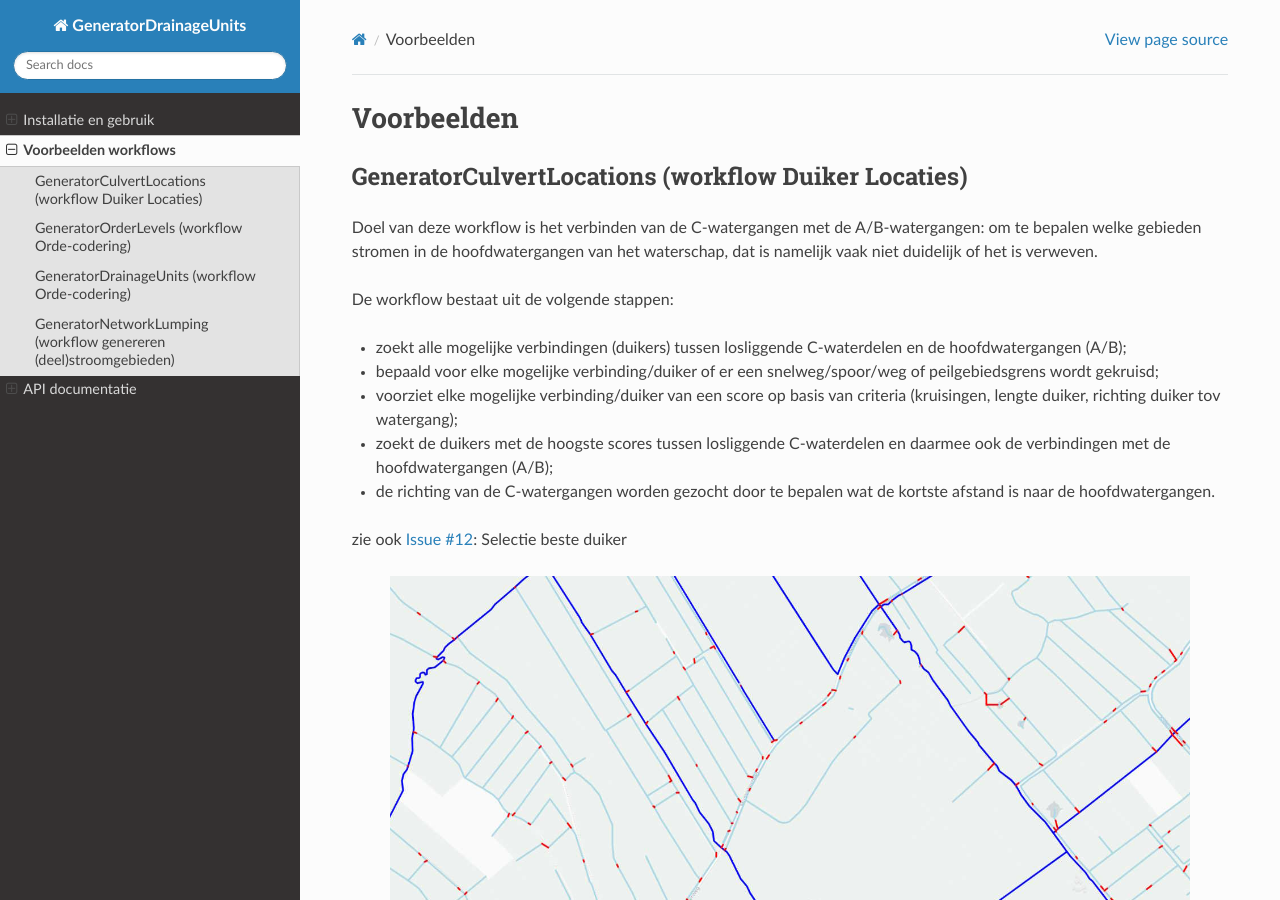
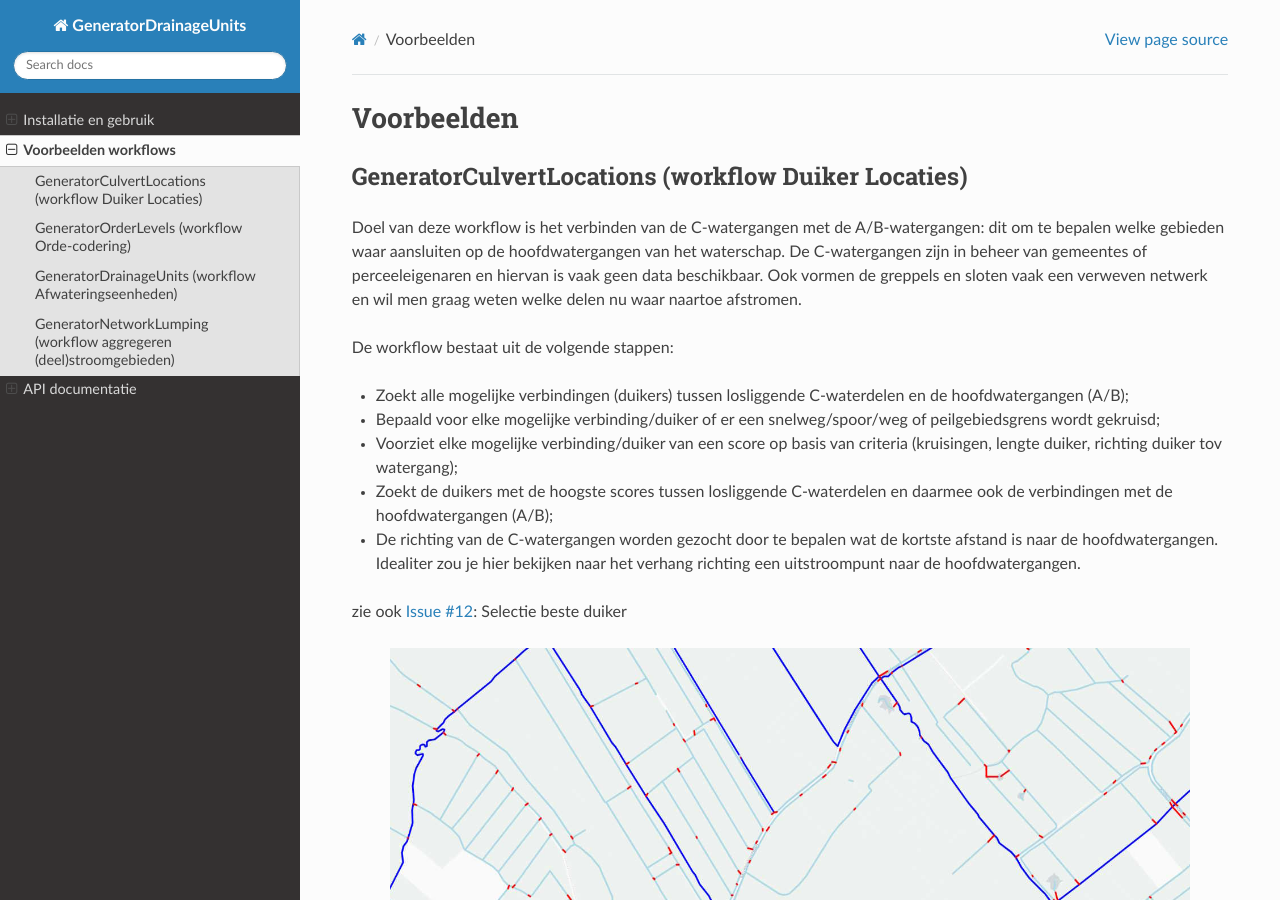
Before and after one commit to Sweco-NL/damo_afvoergebiedaanvoergebied, a Sphinx documentation site: the page built from docs/some_examples.rst, in a window 1280 px wide and 900 px high. Built offline with Sphinx 7.4.7 and the Read the Docs theme 3.1.0, drawn with Linux system fonts in a browser that asks for light colours; some of the changed text lies outside the part shown.

Commit message:
update examples

```diff
--- a/docs/some_examples.rst
+++ b/docs/some_examples.rst
@@ -3,15 +3,17 @@
 
 GeneratorCulvertLocations (workflow Duiker Locaties)
 ^^^^^^^^^^^^^^^^^^^^^^^^^^^^
-Doel van deze workflow is het verbinden van de C-watergangen met de A/B-watergangen: om te bepalen welke gebieden stromen in de hoofdwatergangen van het waterschap, dat is namelijk vaak niet duidelijk of het is verweven.
+Doel van deze workflow is het verbinden van de C-watergangen met de A/B-watergangen: dit om te bepalen welke gebieden waar aansluiten op de hoofdwatergangen van het waterschap.
+De C-watergangen zijn in beheer van gemeentes of perceeleigenaren en hiervan is vaak geen data beschikbaar.
+Ook vormen de greppels en sloten vaak een verweven netwerk en wil men graag weten welke delen nu waar naartoe afstromen.
 
 De workflow bestaat uit de volgende stappen:
 
-* zoekt alle mogelijke verbindingen (duikers) tussen losliggende C-waterdelen en de hoofdwatergangen (A/B);
-* bepaald voor elke mogelijke verbinding/duiker of er een snelweg/spoor/weg of peilgebiedsgrens wordt gekruisd;
-* voorziet elke mogelijke verbinding/duiker van een score op basis van criteria (kruisingen, lengte duiker, richting duiker tov watergang);
-* zoekt de duikers met de hoogste scores tussen losliggende C-waterdelen en daarmee ook de verbindingen met de hoofdwatergangen (A/B);
-* de richting van de C-watergangen worden gezocht door te bepalen wat de kortste afstand is naar de hoofdwatergangen.
+* Zoekt alle mogelijke verbindingen (duikers) tussen losliggende C-waterdelen en de hoofdwatergangen (A/B);
+* Bepaald voor elke mogelijke verbinding/duiker of er een snelweg/spoor/weg of peilgebiedsgrens wordt gekruisd;
+* Voorziet elke mogelijke verbinding/duiker van een score op basis van criteria (kruisingen, lengte duiker, richting duiker tov watergang);
+* Zoekt de duikers met de hoogste scores tussen losliggende C-waterdelen en daarmee ook de verbindingen met de hoofdwatergangen (A/B);
+* De richting van de C-watergangen worden gezocht door te bepalen wat de kortste afstand is naar de hoofdwatergangen. Idealiter zou je hier bekijken naar het verhang richting een uitstroompunt naar de hoofdwatergangen.
 
 zie ook `Issue #12 <https://github.com/Sweco-NL/generator_drainage_units/issues/12#issuecomment-2446702722>`_: Selectie beste duiker
 
@@ -66,15 +68,17 @@
 Figuur: Afleiden orde codering van de A/B watergangen
 
 
-GeneratorDrainageUnits (workflow Orde-codering)
+GeneratorDrainageUnits (workflow Afwateringseenheden)
 ^^^^^^^^^^^^^^^^^^^^^^^^^^^^
-Generates drainage units for each hydroobject based on a terrain model
-
+Workflow voor het genereren van afwateringseenheden: op basis van een GHG raster 25x25m wordt de afvoerrichting bepaald en vervolgens per waterdeel welk gebied erop afstroomt (welke cellen liggen bovenstrooms).
+Er is voor gekozen om te werken met een berekende GHG raster (GHG: gemiddelde hoogste wintergrondwaterstand) omdat dit representatiever is dan het gebruik van het maaiveld, omdat er vooral sprake is van infiltratie en niet oppervlakkige afstroming.
+De analyse gebeurd door middel van een andere open source package `PyFlwDir van Deltares <https://github.com/Deltares/pyflwdir>`_ (Deltares).
 De workflow bestaat (op dit moment) uit de volgende stappen:
 
-* punt 1
-* punt 2
-* punt 3
+* Grof GHG raster wordt gedownscaled naar een opgegeven resolutie.
+* Watergangen (lijnen) worden verrasterd. Om te zorgen dat afvoer realistisch richting de watergangen afstroomt wordt het fijne GHG-raster ter hoogte van de watergangen verdiept met 0.20 meter. Deze verlaging wordt minder hoe verder van de watergang.
+* Voor het resulterende fijne GHG-raster wordt per cel bepaald welke stroomrichting het heeft (local drainage direction);
+* Per watergangs wordt berekend welke cellen er bovenstrooms van liggen. Op de Veluwe kunnen cellen op wel 10-20km afstand liggen die er alsnog naartoe draineren.
 
 .. image:: _static/generator_drainage_units_1.jpg
     :alt: Generator Drainage Units (workflow afwateringseenheden)
@@ -91,10 +95,14 @@
 Figuur: afleiden afwateringseenheden - hogergelegen gebied / vrij-afwaterend
 
 
-GeneratorNetworkLumping (workflow genereren (deel)stroomgebieden)
+GeneratorNetworkLumping (workflow aggregeren (deel)stroomgebieden)
 ^^^^^^^^^^^^^^^^^^^^^^^^^^^^
-Generates upstream (sub)basins for predefined outflow points
+Workflow om voor opgegeven uitstroompunten het bovenstroomse watersysteem te lumpen en afvoergebieden of (deel)stroomgebieden te genereren. Hierbij wordt overlap gedetecteerd tussen deelstroomgebieden en kan men aangeven hoe de deelgebieden verdeeld worden.
+De workflow bestaat (op dit moment) uit de volgende stappen:
 
-* punt 1
-* punt 2
-* punt 3
+* Inladen netwerk van het watersysteem en de bijbehorende afwateringseenheden;
+* Definiëren uitstroomlocaties en harde knips in het netwerk;
+* Per uitstroompunt zoeken naar gebied bovenstrooms op basis van het netwerk en de richting van de watergangen (deelstroomgebieden);
+* Detecteren van overlap tussen deelstroomgebieden en bij welke splitsingen deze gebieden samen komen;
+* Voor deze splitsingen bepalen welke richting prioriteit heeft;
+* Deelstroomgebieden afronden door afwateringseenheden eraan te koppelen.
```
Also changed, not shown: docs/index.rst (line endings or trailing spaces).
